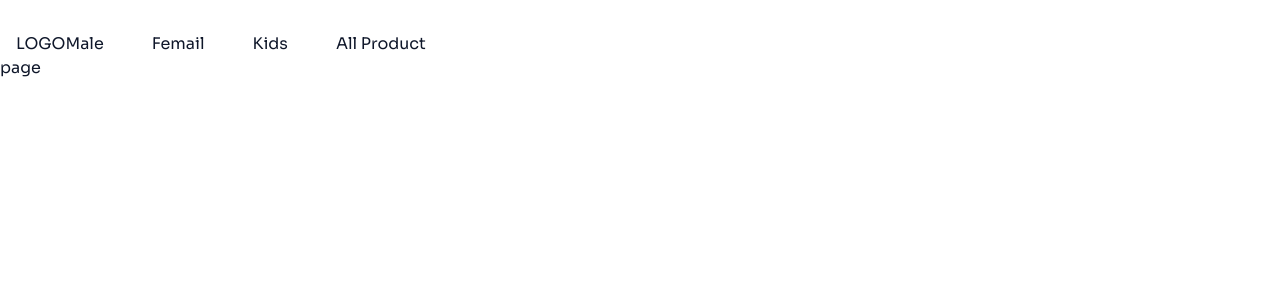
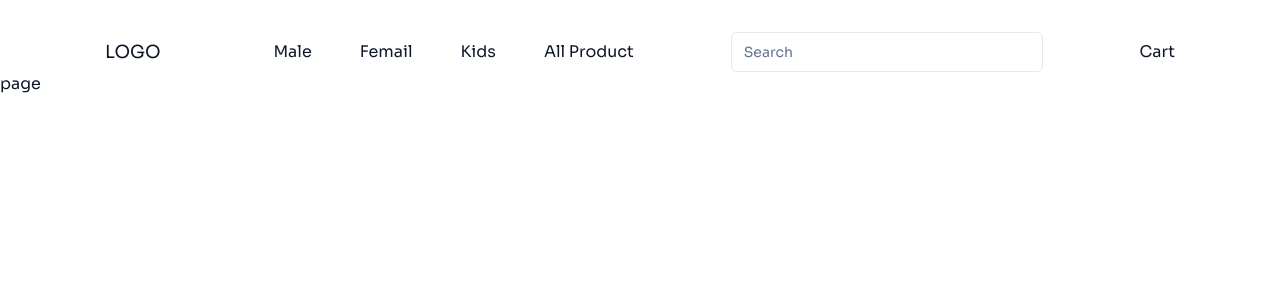
Before and after one commit to MohsinDev369/nextjs-ecom-hackathon2, a Next.js app: page / in a window 1280 px wide. Shown: the top 300 px of the page. Built offline with nearby package versions, Linux system fonts and the light colour scheme.

Commit message:
nav almost don

```diff
--- a/src/components/Header.tsx
+++ b/src/components/Header.tsx
@@ -1,14 +1,21 @@
+import { Input } from "./ui/input";
+
 const Header = () => {
   return (
-    <nav className="flex mt-8 mx-4">
-      <div>LOGO</div>
-      <div><ul className="flex gap-12">
-        <li>Male</li>
-        <li>Femail</li>
-        <li>Kids</li>
-        <li>All Product</li>
-      </ul></div>
-    </nav>
+    <header className="flex mt-8 mx-4 sm:justify-evenly max-sm:justify-between items-center gap-2">
+      <div className="text-lg mr-4">LOGO</div>
+      <nav className="max-sm:hidden">
+        <ul className="flex gap-12 truncate ">
+          <li>Male</li>
+          <li>Femail</li>
+          <li>Kids</li>
+          <li>All Product</li>
+        </ul>
+      </nav>
+      {/* <div className="mr-4">Search</div> */}
+      <Input type="text" className="sm:w-1/4" placeholder="Search" />
+      <div>Cart</div>
+    </header>
   );
 };
 
--- /dev/null
+++ b/src/components/ui/input.tsx
@@ -0,0 +1,25 @@
+import * as React from "react"
+
+import { cn } from "@/lib/utils"
+
+export interface InputProps
+  extends React.InputHTMLAttributes<HTMLInputElement> {}
+
+const Input = React.forwardRef<HTMLInputElement, InputProps>(
+  ({ className, type, ...props }, ref) => {
+    return (
+      <input
+        type={type}
+        className={cn(
+          "flex h-10 w-full rounded-md border border-input bg-transparent px-3 py-2 text-sm ring-offset-background file:border-0 file:bg-transparent file:text-sm file:font-medium placeholder:text-muted-foreground focus-visible:outline-none focus-visible:ring-2 focus-visible:ring-ring focus-visible:ring-offset-2 disabled:cursor-not-allowed disabled:opacity-50",
+          className
+        )}
+        ref={ref}
+        {...props}
+      />
+    )
+  }
+)
+Input.displayName = "Input"
+
+export { Input }
```
